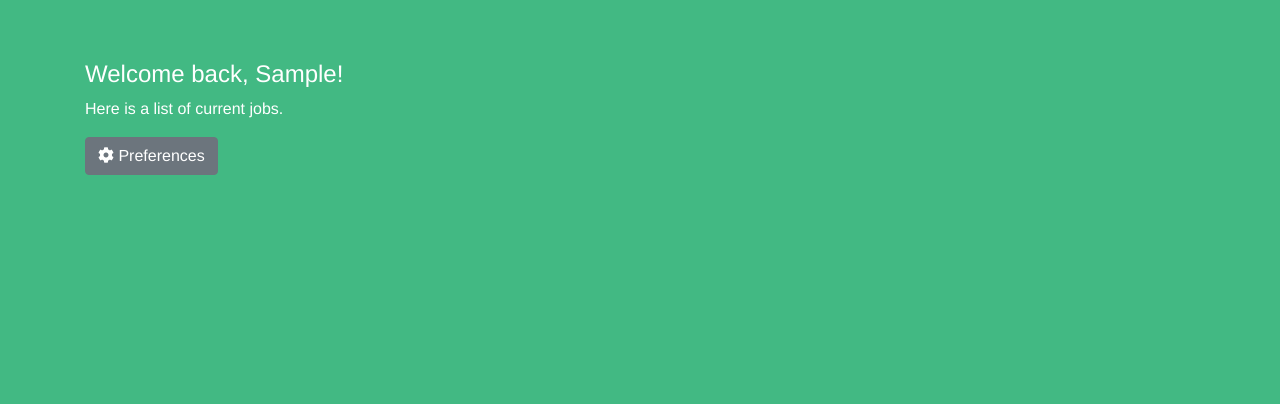
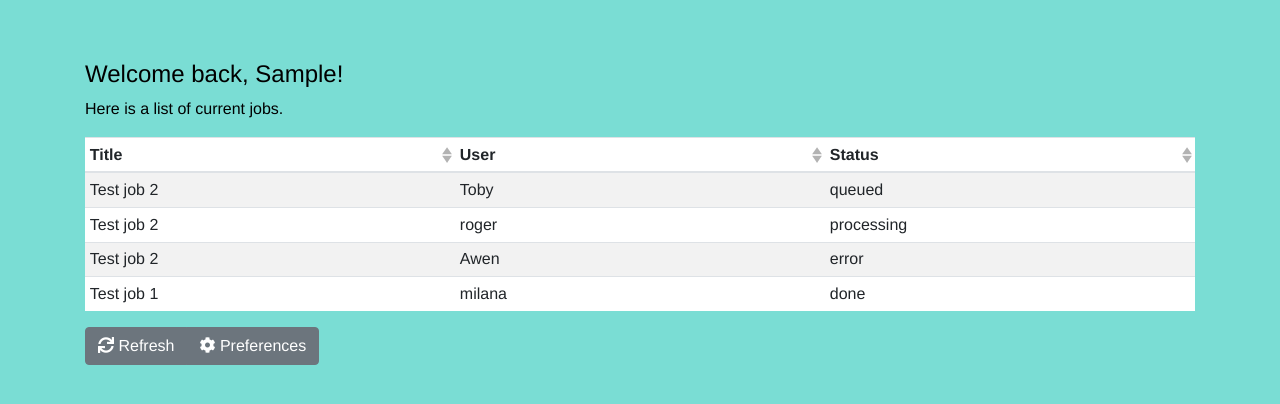
Before and after one commit to OpenDataHack2018org/wolfshark, a Vue app: page /config in a window 1280 px wide. Both pictures are taken after typing "Sample", "Sample" into the empty fields and a click on the button "Save". Shown: the top 404 px of the page. Built offline with nearby package versions, Linux system fonts and the light colour scheme.

Commit message:
Added job overview screen (WIP).

```diff
--- a/src/App.vue
+++ b/src/App.vue
@@ -19,20 +19,20 @@ export default {
 
 <style>
 body {
-    background-color: #42b983;
+    background-color: #7addd4;
 }
 
 #app {
     font-family: 'Avenir', Helvetica, Arial, sans-serif;
     -webkit-font-smoothing: antialiased;
     -moz-osx-font-smoothing: grayscale;
-    color: #fff;
+    color: #000;
     margin-top: 60px;
 }
 
 a,
 a:hover {
-    color: #fff;
+    color: #dc3545;
 }
 
 .alert a,
@@ -44,4 +44,8 @@ a:hover {
     background-color: #fff;
     color: #000;
 }
+
+.b-table {
+    background-color: #fff;
+}
 </style>
--- a/src/components/JobOverview.vue
+++ b/src/components/JobOverview.vue
@@ -6,12 +6,53 @@
 
                 <p>Here is a list of current jobs.</p>
 
+                <b-table
+                    v-bind:items="jobs"
+                    v-bind:fields="fields"
+                    v-bind:current-page="currentPage"
+                    v-bind:per-page="perPage"
+                    striped
+                    hover
+                    small
+                    fixed
+                    v-on:row-clicked="showDetails">
+                    <template
+                        slot="status"
+                        slot-scope="data">
+                        <span v-bind:title="data.value">
+                            <i
+                                class="fa"
+                                v-bind:class="getStatusClasses(data.value)"
+                                v-bind:style="{ color: getStatusColor(data.value) }" />
+                        </span>
+                    </template>
+                    <template
+                        slot="row-details"
+                        slot-scope="data">
+                        details
+                    </template>
+                </b-table>
+
+                <b-pagination
+                    v-if="jobs.length > perPage"
+                    v-bind:total-rows="jobs.length"
+                    v-bind:per-page="perPage"
+                    v-model="currentPage" />
+
+                <b-button-group>
+                    <b-button
+                        v-on:click="refresh"
+                        variant="secondary">
+                        <i class="fa fa-sync" />
+                        Refresh
+                    </b-button>
                     <b-button
                         to="/config"
                         variant="secondary">
                         <i class="fa fa-cog" />
                         Preferences
                     </b-button>
+                </b-button-group>
             </b-col>
         </b-row>
     </b-container>
@@ -25,19 +66,113 @@ export default {
 
     data () {
         return {
+            currentPage: 1,
+            perPage: 25,
+            fields: [
+                {
+                    key: 'title',
+                    sortable: true,
+                },
+                {
+                    key: 'user',
+                    sortable: true,
+                },
+                {
+                    key: 'status',
+                    sortable: true,
+                },
+            ],
         };
     },
 
     computed: {
         ...mapGetters([
             'name',
+            'jobs',
         ]),
     },
 
     methods: {
+        refresh () {
+            this.$store.dispatch('getJobs');
+        },
+
+        getStatusIcon (status) {
+            let icon;
+            switch (status) {
+                case 'processing':
+                    icon = 'circle-notch';
+                    break;
+                case 'queued':
+                case 'done':
+                case 'error':
+                default:
+                    icon = 'circle';
+            }
+
+            return icon;
+        },
+
+        getStatusColor (status) {
+            let color;
+            switch (status) {
+                case 'processing':
+                    color = '#ff6a00';
+                    break;
+                case 'done':
+                    color = '#00af17';
+                    break;
+                case 'error':
+                    color = '#d00000';
+                    break;
+                case 'queued':
+                default:
+                    color = '#fa0';
+            }
+
+            return color;
+        },
+
+        getStatusAnimation (status) {
+            let anim;
+            switch (status) {
+                case 'processing':
+                    anim = 'spin';
+                    break;
+                case 'queued':
+                case 'done':
+                case 'error':
+                default:
+                    anim = '';
+            }
+
+            return anim;
+        },
+
+        getStatusClasses (status) {
+            const iconClass = `fa-${this.getStatusIcon(status)}`;
+            const animClass = this.getStatusAnimation(status) ? 'fa-spin' : '';
+
+            return [
+                iconClass,
+                animClass,
+            ];
+        },
+
+        showDetails (item) {
+            /* eslint-disable-next-line no-param-reassign */
+            item._showDetails = !item._showDetails;
+        },
+    },
+
+    mounted () {
+        this.refresh();
     },
 };
 </script>
 
 <style>
+tbody tr:not(.b-table-details) {
+    cursor: pointer;
+}
 </style>
--- a/src/router/index.js
+++ b/src/router/index.js
@@ -28,6 +28,14 @@ export default new Router({
             path: '/overview',
             name: 'JobOverview',
             component: () => import('@/components/JobOverview'),
+            beforeEnter (to, from, next) {
+                if (store.getters.name) {
+                    next();
+                }
+                else {
+                    next('/config');
+                }
+            },
         },
     ],
 });
--- a/src/store/index.js
+++ b/src/store/index.js
@@ -8,6 +8,7 @@ export default new Vuex.Store({
     state: {
         name: '',
         apiKey: '',
+        jobs: [],
     },
     getters: {
         name (state) {
@@ -15,6 +16,9 @@ export default new Vuex.Store({
         },
         apiKey (state) {
             return state.apiKey;
+        },
+        jobs (state) {
+            return state.jobs;
         },
     },
     mutations: {
@@ -24,10 +28,53 @@ export default new Vuex.Store({
         apiKey (state, payload) {
             state.apiKey = payload.apiKey;
         },
+        jobs (state, payload) {
+            state.jobs = payload.jobs;
+        },
+    },
+    actions: {
+        getJobs ({ commit }) {
+            commit('jobs', {
+                jobs: [
+                    {
+                        job_id: 3,
+                        title: 'Test job 2',
+                        user: 'Toby',
+                        status: 'queued',
+                        _showDetails: false,
+                    },
+                    {
+                        job_id: 2,
+                        title: 'Test job 2',
+                        user: 'roger',
+                        status: 'processing',
+                        _showDetails: false,
+                    },
+                    {
+                        job_id: 1,
+                        title: 'Test job 2',
+                        user: 'Awen',
+                        status: 'error',
+                        _showDetails: false,
+                    },
+                    {
+                        job_id: 0,
+                        title: 'Test job 1',
+                        user: 'milana',
+                        status: 'done',
+                        _showDetails: false,
+                    },
+                ],
+            });
+        },
     },
     plugins: [
         createPersistedState({
             key: 'wolfshark',
+            reducer: state => ({
+                name: state.name,
+                apiKey: state.apiKey,
+            }),
         }),
     ],
 });
```
Lines whose indentation alone changed are shown as unchanged.
